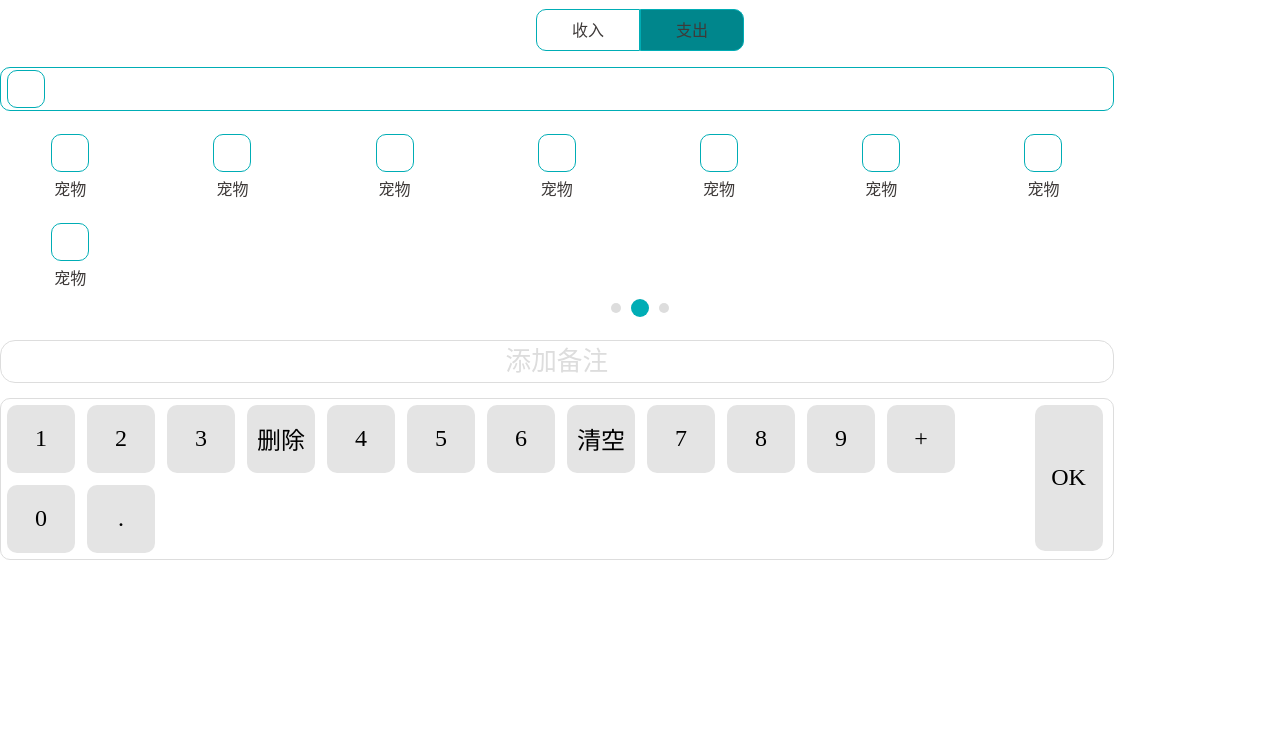
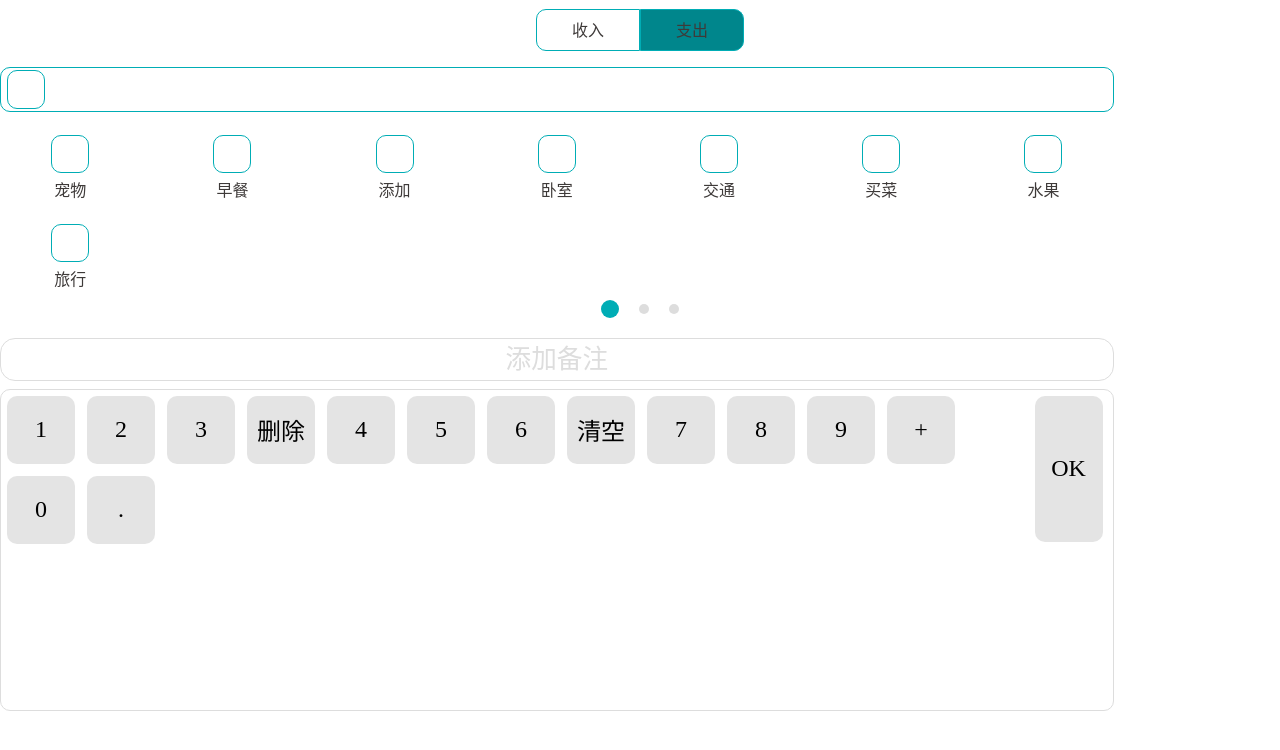
Before and after one commit to wh2887/whale-wallet, a Vue app: page /#/money in a window 1280 px wide. Shown: the top 750 px of the page. Built offline with nearby package versions, Linux system fonts and the light colour scheme.

Commit message:
完成Tags组件中的dots样式

```diff
--- a/public/index.html
+++ b/public/index.html
@@ -14,6 +14,6 @@
 </noscript>
 <div id="app"></div>
 <!-- built files will be auto injected -->
-<script src="//at.alicdn.com/t/font_1944932_cxm176cayea.js"></script>
+<script src="//at.alicdn.com/t/font_1944932_bnf8mk2tac6.js"></script>
 </body>
 </html>
--- a/src/components/IconWithBorder.vue
+++ b/src/components/IconWithBorder.vue
@@ -15,7 +15,7 @@
     @import "~@/assets/styles/helper.scss";
 
     .icon-border {
-
+        width: 38px;
         font-size: 1.5em;
         line-height: 1.5em;
         padding: 0 6px;
--- a/src/components/Money/Notes.vue
+++ b/src/components/Money/Notes.vue
@@ -20,8 +20,7 @@
     @import "~@/assets/styles/helper.scss";
     .notes-wrapper {
         position: relative;
-        margin-top: 23px;
-
+        margin-top: 20px;
         > label {
 
             width: 87vw;
--- a/src/components/Money/NumberPad.vue
+++ b/src/components/Money/NumberPad.vue
@@ -34,7 +34,8 @@
     .number-wrapper {
         @extend %clearFix;
         width: 87vw;
-        margin-top: 15px;
+        height: 322px;
+        margin-top: 8px;
         border: 1px solid $color-d;
         border-radius: 10px;
         font-family: Consolas monospace;
--- a/src/components/Money/Output.vue
+++ b/src/components/Money/Output.vue
@@ -26,9 +26,9 @@
     .output-wrapper {
         font-family: Consolas monospace;
         width: 87vw;
+        min-height: 45px;
         border: 1px solid $color-highlight;
         margin-top: 16px;
-        line-height: 2.5em;
         border-radius: 10px;
         display: flex;
         flex-direction: row;
--- a/src/components/Money/Tags.vue
+++ b/src/components/Money/Tags.vue
@@ -1,61 +1,45 @@
 <template>
     <div>
         <ol class="tags-list">
-            <li>
-                <IconWithBorder :name=" 'dog3' "/>
-                <span>宠物</span>
-            </li>
-            <li>
-                <IconWithBorder :name=" 'dog3' "/>
-                <span>宠物</span>
-            </li>
-            <li>
-                <IconWithBorder :name=" 'dog3' "/>
-                <span>宠物</span>
-            </li>
-            <li>
-                <IconWithBorder :name=" 'dog3' "/>
-                <span>宠物</span>
-            </li>
-            <li>
-                <IconWithBorder :name=" 'dog3' "/>
-                <span>宠物</span>
-            </li>
-            <li>
-                <IconWithBorder :name=" 'dog3' "/>
-                <span>宠物</span>
-            </li>
-            <li>
-                <IconWithBorder :name=" 'dog3' "/>
-                <span>宠物</span>
-            </li>
-            <li>
-                <IconWithBorder :name=" 'dog3' "/>
-                <span>宠物</span>
+            <li v-for="(tag,index) in TagDataSource" :key="index">
+                <IconWithBorder :name=" tag.iconName "/>
+                <span>{{tag.tagText}}</span>
             </li>
             <i></i><i></i><i></i><i></i><i></i><i></i><i></i><i></i><i></i>
         </ol>
-        <div class="dots">
-            <span></span><span></span><span></span>
-        </div>
+        <ul class="dots">
+            <li :class=" type === '1' && 'selected'" @click="getPage('1')"></li>
+            <li :class=" type === '2' && 'selected'" @click="getPage('2')"></li>
+            <li :class=" type === '3' && 'selected'" @click="getPage('3')"></li>
+        </ul>
     </div>
 </template>
 
 <script lang="ts">
   import Vue from 'vue';
-  import {Component} from 'vue-property-decorator';
+  import {Component, Prop} from 'vue-property-decorator';
   import IconWithBorder from '@/components/IconWithBorder.vue';
 
   @Component({
     components: {IconWithBorder}
   })
   export default class Tags extends Vue {
+    @Prop() TagDataSource: string[] | undefined;
+    type = '1';
 
+    getPage(type: string) {
+      if (type !== '1' && type !== '2' && type !== '3') {
+        throw new Error('type is unknown');
+      } else {
+        this.type = type;
+      }
+    }
   }
 </script>
 
 <style lang="scss" scoped>
     @import "~@/assets/styles/helper.scss";
+
     .tags-list {
         width: 87vw;
         display: flex;
@@ -88,25 +72,19 @@
         justify-content: center;
         align-items: center;
         padding-top: 10px;
-        > :nth-child(1){
-            margin-right: 10px;
+        > li {
             width: 10px;
             height: 10px;
             border-radius: 50%;
             background: $color-d;
-        }
-        > :nth-child(2){
-            margin-right: 10px;
-            width: 18px;
-            height: 18px;
-            border-radius: 50%;
-            background: $color-highlight;
-        }
-        > :nth-child(3){
-            width: 10px;
-            height: 10px;
-            border-radius: 50%;
-            background: $color-d;
+            margin: 0 10px;
+
+            &.selected {
+                width: 18px;
+                height: 18px;
+                border-radius: 50%;
+                background: $color-highlight;
+            }
         }
     }
 </style>
--- a/src/router/index.ts
+++ b/src/router/index.ts
@@ -5,6 +5,7 @@ import More from '@/views/More.vue';
 import NotFound from '@/views/NotFound.vue';
 import Details from '@/views/Details.vue';
 import Money from '@/views/Money.vue';
+import Pages from '@/components/Pages.vue';
 
 Vue.use(VueRouter);
 
--- a/src/views/Money.vue
+++ b/src/views/Money.vue
@@ -2,7 +2,7 @@
     <div class="moneyBG">
         <Type/>
         <Output/>
-        <Tags/>
+        <Tags :tag-data-source="tags"/>
         <Notes/>
         <NumberPad/>
         <!--            <div>NumberPad:数字按钮</div>-->
@@ -22,6 +22,53 @@
     components: {NumberPad, Notes, Tags, Output, Type}
   })
   export default class Money extends Vue {
+    tags: object[] = [
+
+      {
+        iconName: 'dog3',
+        tagText: '宠物'
+      },
+      {
+        iconName: 'breakfast',
+        tagText: '早餐'
+      },
+      // {
+      //   iconName: 'lunch',
+      //   tagText: '午餐'
+      // },
+      // {
+      //   iconName: 'dinner',
+      //   tagText: '晚餐'
+      // },
+      {
+        iconName: 'add1',
+        tagText: '添加'
+      },
+      {
+        iconName: 'bedroom',
+        tagText: '卧室'
+      },
+      {
+        iconName: 'traffic',
+        tagText: '交通'
+      },
+      {
+        iconName: 'grocery-shopping',
+        tagText: '买菜'
+      },
+      {
+        iconName: 'shuiguo',
+        tagText: '水果'
+      },
+      {
+        iconName: 'travel',
+        tagText: '旅行'
+      },
+      // {
+      //   iconName: 'close',
+      //   tagText: '服饰'
+      // },
+    ];
   }
 </script>
 <style lang="scss">
--- a/vue.config.js
+++ b/vue.config.js
@@ -1,3 +1,11 @@
 module.exports = {
-  lintOnSave: false
+  lintOnSave: false,
+  devServer: {
+    disableHostCheck: false,
+    host: '0.0.0.0',
+    port: 8080,
+    https: false,
+    hotOnly: false,
+    proxy: null
+  },
 }
```
